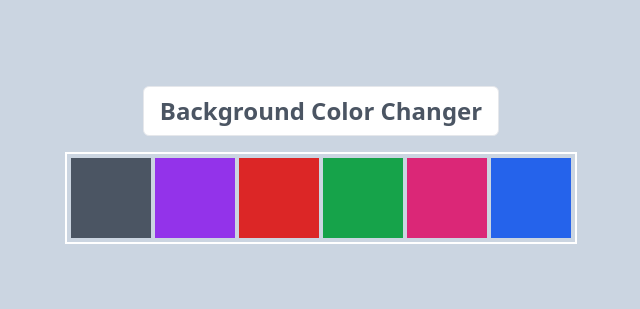
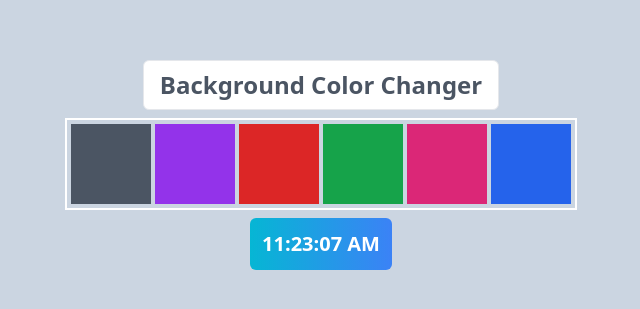
Before and after one commit to bhabinbudujapun/JavaScript-Basic, a website: page 99-JS-PROJECTS/01-PROJECT/dist/index.html in a window 1280 px wide. Shown: the part 235-544 px from the top of the page, without its empty margins (319-959 px from the left). Drawn offline with Linux system fonts and the light colour scheme.

Commit message:
adding time in project

```diff
--- a/99-JS-PROJECTS/01-PROJECT/dist/index.html
+++ b/99-JS-PROJECTS/01-PROJECT/dist/index.html
@@ -11,12 +11,10 @@
 </head>
 
 <body class="bg-slate-300">
-    <div class="flex flex-col justify-center items-center h-screen">
-        <div class="mb-4">
-            <h2 class="text-gray-600 text-lg sm:text-2xl bg-white font-semibold px-4 py-2 border rounded-md">Background
-                Color
-                Changer</h2>
-        </div>
+    <div class="flex flex-col gap-2 justify-center items-center h-screen">
+        <h2 class="text-gray-600 text-lg sm:text-2xl bg-white font-semibold px-4 py-2 border rounded-md">Background
+            Color
+            Changer </h2>
         <div class="flex flex-col sm:flex-row space-y-1 sm:space-x-1 sm:space-y-0 p-1 border-2 border-white ">
             <div class="color bg-gray-600 w-14 h-14 sm:w-20 sm:h-20 p-2"></div>
             <div class="color bg-purple-600 w-14 h-14 sm:w-20 sm:h-20 p-2"></div>
@@ -25,6 +23,9 @@
             <div class="color bg-pink-600 w-14 h-14 sm:w-20 sm:h-20 p-2"></div>
             <div class="color bg-blue-600 w-14 h-14 sm:w-20 sm:h-20 p-2"></div>
         </div>
+        <div class="bg-gradient-to-r from-cyan-500 to-blue-500 rounded-md p-3">
+            <h2 id="time" class="text-white font-semibold text-xl">Lorem, ipsum dolor.</h2>
+        </div>
     </div>
     <script src="./script/script.js"></script>
 </body>
--- a/99-JS-PROJECTS/01-PROJECT/dist/script/script.js
+++ b/99-JS-PROJECTS/01-PROJECT/dist/script/script.js
@@ -1,5 +1,4 @@
-console.log("hello world!");
-
+// Function for changing background color
 const body = document.querySelector("body");
 
 const color = document.querySelectorAll(".color");
@@ -10,3 +9,11 @@ color.forEach(function (value) {
     body.classList.add(value.classList[1]);
   });
 });
+
+// Function for displaying time
+setInterval(function () {
+  const time = document.getElementById("time");
+  const date = new Date();
+
+  time.innerHTML = date.toLocaleTimeString();
+}, 1000);
```
Also changed, not shown: 99-JS-PROJECTS/01-PROJECT/dist/style.css.
